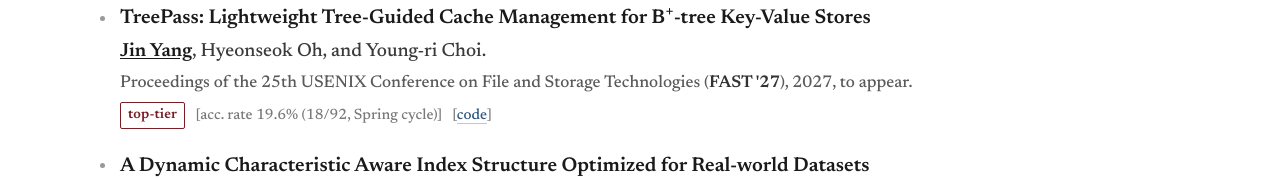
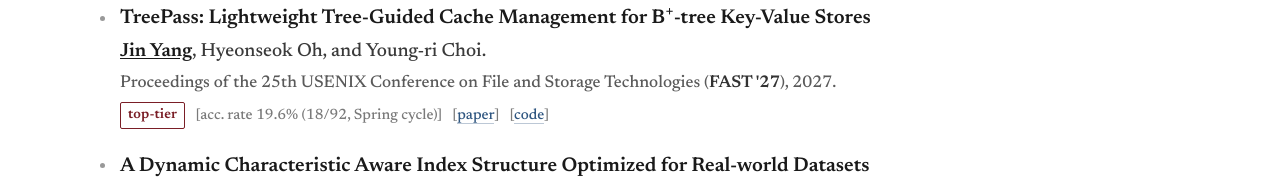
Before and after one commit to sheepjin11/sheepjin11.github.io, a plain HTML site: page index.html in a window 1280 px wide. Shown: the part 517-696 px from the top of the page. Drawn offline with Linux system fonts and the light colour scheme.

Commit message:
TreePass: add USENIX paper link; drop 'to appear' now that FAST '27 page is live

```diff
--- a/index.html
+++ b/index.html
@@ -184,8 +184,8 @@ key-value stores, with a focus on designs that adapt to the data distribution an
 <div class="pub">
   <span class="title">TreePass: Lightweight Tree-Guided Cache Management for B<sup>+</sup>-tree Key-Value Stores</span>
   <span class="authors"><span class="me">Jin Yang</span>, Hyeonseok Oh, and Young-ri Choi.</span>
-  <span class="venue">Proceedings of the 25th USENIX Conference on File and Storage Technologies (<span class="venue-abbrev">FAST&nbsp;'27</span>), 2027, to appear.</span>
-  <span class="meta"><span class="tier">top-tier</span> &nbsp; [acc. rate 19.6% (18/92, Spring cycle)] &nbsp; [<a href="https://github.com/unist-ssl/TreePass">code</a>]</span>
+  <span class="venue">Proceedings of the 25th USENIX Conference on File and Storage Technologies (<span class="venue-abbrev">FAST&nbsp;'27</span>), 2027.</span>
+  <span class="meta"><span class="tier">top-tier</span> &nbsp; [acc. rate 19.6% (18/92, Spring cycle)] &nbsp; [<a href="https://www.usenix.org/conference/fast27/presentation/yang">paper</a>] &nbsp; [<a href="https://github.com/unist-ssl/TreePass">code</a>]</span>
 </div>
 
 <div class="pub">
```
